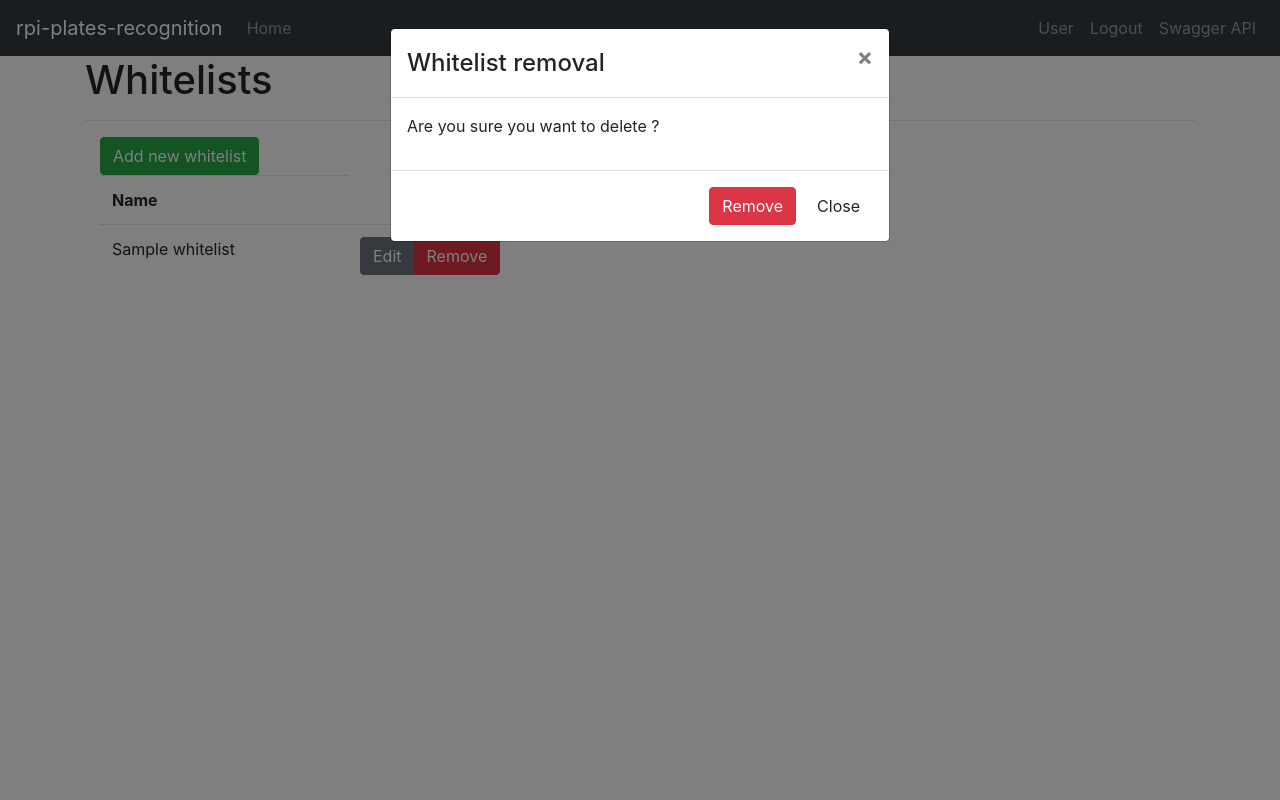
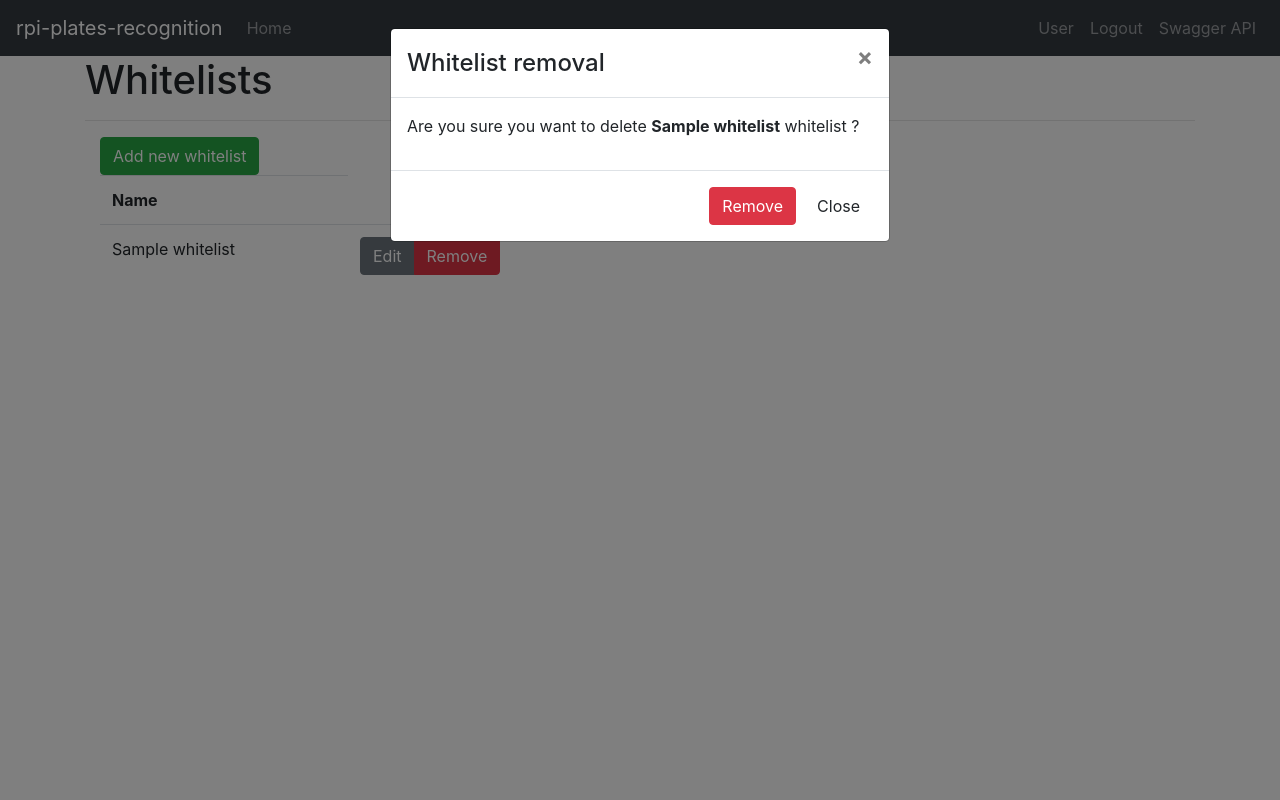
Before and after one commit to kadukows/rpi-plates-recognition, a Python web app: template src/rpiplatesrecognition/templates/whitelists.html in a window 1280 px wide, after a click on "Remove". Run offline with Jinja, Linux system fonts and the light colour scheme; the template is opened without the code that fills it: most values are stand-ins (such as "Sample title", 1, 10 or a date in 2020); some libraries are stand-ins or nearby versions.

Commit message:
removing improved

```diff
--- a/src/rpiplatesrecognition/templates/_whitelist.html
+++ b/src/rpiplatesrecognition/templates/_whitelist.html
@@ -9,7 +9,7 @@
             </a>
 
             <button type="button" class="btn btn-danger"
-            data-toggle="modal"  data-whitelist-id = "{{ whitelist.id }}" data-whitelist-name="{{ whitelist.id }}"
+            data-toggle="modal"  data-whitelist-id = "{{ whitelist.id }}" data-whitelist-name="{{ whitelist.name }}"
             data-target="#removeWhitelistModal">Remove
             </button>
         </div>
--- a/src/rpiplatesrecognition/templates/whitelists.html
+++ b/src/rpiplatesrecognition/templates/whitelists.html
@@ -9,6 +9,9 @@
                 const button = $(event.relatedTarget);
                 var whitelist_id = button.data('whitelist-id');
 
+                const whitelist_text_output = document.querySelector('#whitelist-text-output');
+                whitelist_text_output.innerText = button.data('whitelist-name');
+
                 const deleteFakeForm = document.querySelector('#deleteFakeForm');
                 deleteFakeForm.action = `{{ url_for('delete_whitelist')}}?whitelist_id=${whitelist_id}`;
             });
@@ -17,7 +20,7 @@
     </script>
 {% endblock %}
 
-
+>
 {% block app_content %}
 
 <div class="modal fade" id="removeWhitelistModal" tabindex="-1" role="dialog">
@@ -28,7 +31,7 @@
         <button type="button" class="close" data-dismiss="modal" aria-label="Close"><span aria-hidden="true">&times;</span></button>
         </div>
         <div class="modal-body">
-        <p>Are you sure you want to delete ?</p>
+        <p>Are you sure you want to delete <strong id="whitelist-text-output"></strong> whitelist ?</p>
         </div>
         <div class="modal-footer">
             <form method="POST" id="deleteFakeForm">
```
